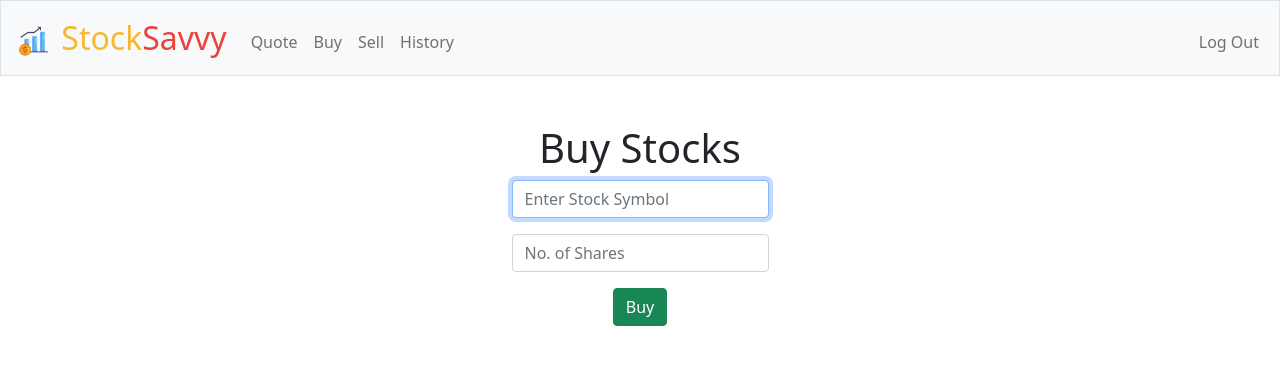
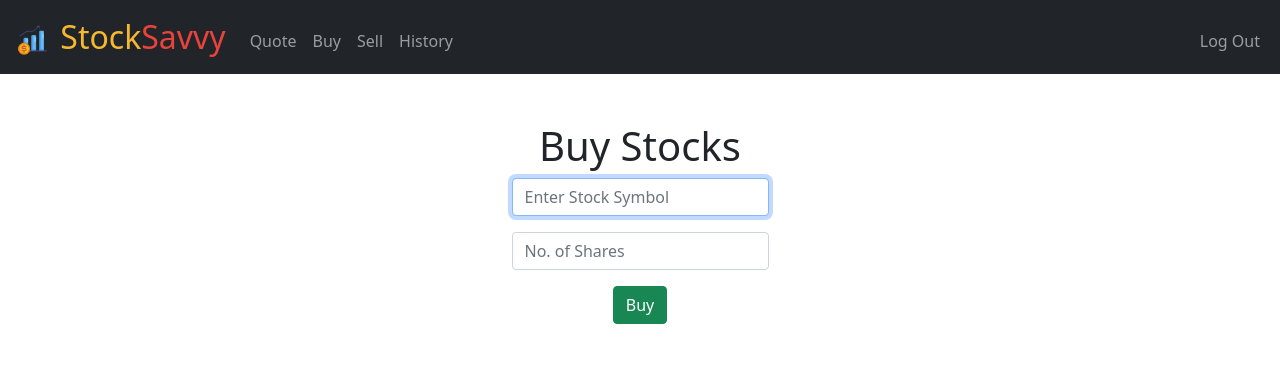
Before and after one commit to ryantusi/StockSavvy, a Flask app: page /buy in a window 1280 px wide. Shown: the top 365 px of the page. Run offline with Flask 3, Linux system fonts and the light colour scheme; a user stored in the database is signed in; some libraries are stand-ins or nearby versions.

Commit message:
Dark theme

```diff
--- a/templates/layout.html
+++ b/templates/layout.html
@@ -16,7 +16,7 @@
     </head>
     <body>
         <!-- Navbar -->
-        <nav class="bg-light border navbar navbar-expand-md navbar-light">
+        <nav class="bg-dark border-dark navbar navbar-expand-md navbar-dark">
             <div class="container-fluid">
                 <a class="navbar-brand" href="/">
                     <img src="/static/symbol.ico" alt="logo" width="40" height="40" />
```
